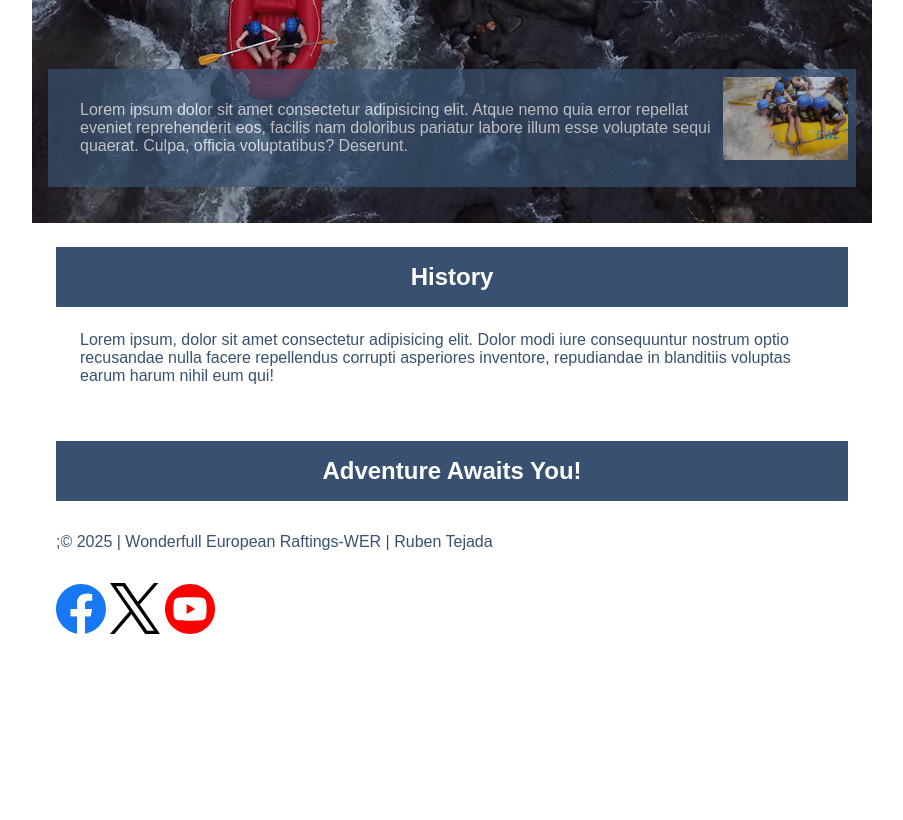
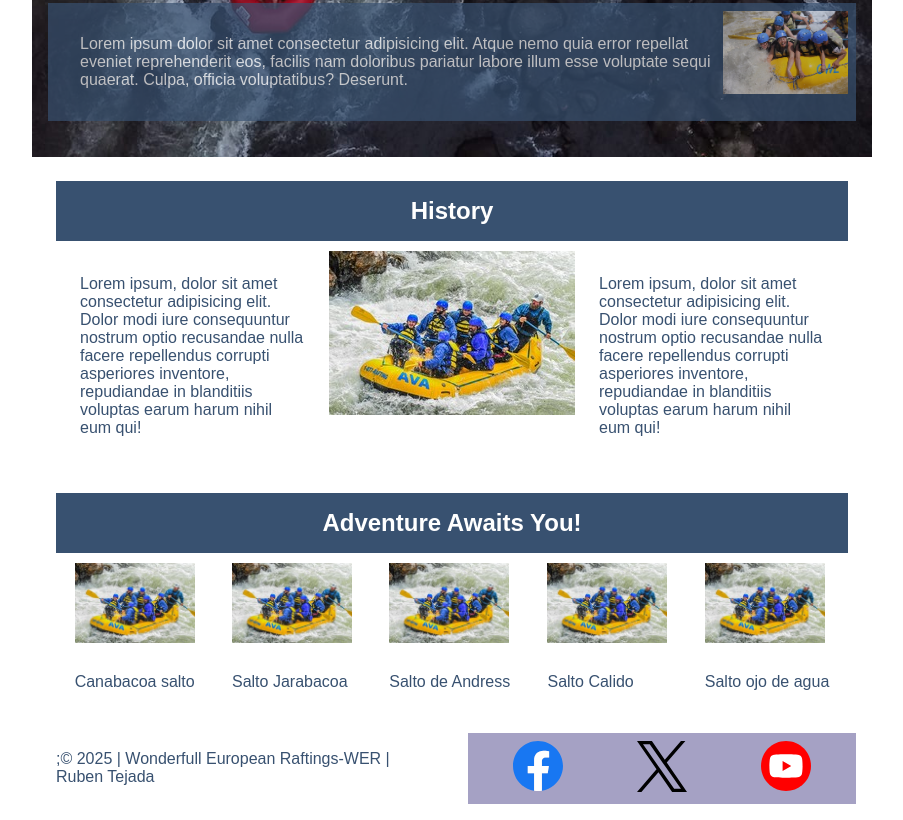
Before and after one commit to RubenTejada/wdd130, a plain HTML site: page wwr/about.html in a window 1280 px wide. Shown: the part 485-1305 px from the top of the page, without its empty margins (188-1091 px from the left). Before the commit the page ends 1147 px from the top, so only its background shows below. Drawn offline with Linux system fonts and the light colour scheme.

Commit message:
Improve structure

```diff
--- a/week04/styles/flexbox.css
+++ b/week04/styles/flexbox.css
@@ -7,7 +7,7 @@ body {
     border: 3px dashed darkcyan;
     background-color: lightyellow;
     display: flex;
-    flex-wrap: wrap;
+
 }
 
 .flex-item {
--- a/wwr/about.html
+++ b/wwr/about.html
@@ -34,12 +34,44 @@
         </div>
         <section>
             <h2>History</h2>
-            <p>Lorem ipsum, dolor sit amet consectetur adipisicing elit. Dolor modi iure consequuntur nostrum optio
-                recusandae nulla facere repellendus corrupti asperiores inventore, repudiandae in blanditiis voluptas
-                earum harum nihil eum qui!</p>
+            <div id="history">
+                <p>Lorem ipsum, dolor sit amet consectetur adipisicing elit. Dolor modi iure consequuntur nostrum optio
+                    recusandae nulla facere repellendus corrupti asperiores inventore, repudiandae in blanditiis
+                    voluptas
+                    earum harum nihil eum qui!</p>
+                <img src="images/rafting_small.jpeg" alt=">Canabacoa salto" />
+
+                <p>Lorem ipsum, dolor sit amet consectetur adipisicing elit. Dolor modi iure consequuntur nostrum optio
+                    recusandae nulla facere repellendus corrupti asperiores inventore, repudiandae in blanditiis
+                    voluptas
+                    earum harum nihil eum qui!</p>
+            </div>
+
         </section>
         <section>
             <h2>Adventure Awaits You!</h2>
+            <div id="adventures">
+                <figure>
+                    <img src="images/rafting_small.jpeg" alt=">Canabacoa salto" />
+                    <figcaption>Canabacoa salto</figcaption>
+                </figure>
+                <figure>
+                    <img src="images/rafting_small.jpeg" alt="Salto Jarabacoa" />
+                    <figcaption>Salto Jarabacoa</figcaption>
+                </figure>
+                <figure>
+                    <img src="images/rafting_small.jpeg" alt="Salto de Andress" />
+                    <figcaption>Salto de Andress</figcaption>
+                </figure>
+                <figure>
+                    <img src="images/rafting_small.jpeg" alt="Salto Calido" />
+                    <figcaption>Salto Calido</figcaption>
+                </figure>
+                <figure>
+                    <img src="images/rafting_small.jpeg" alt="Salto ojo de agua" />
+                    <figcaption>Salto ojo de agua</figcaption>
+                </figure>
+            </div>
         </section>
     </main>
     <footer>
--- a/wwr/styles/rafting.css
+++ b/wwr/styles/rafting.css
@@ -16,7 +16,50 @@
 header{
     background-color: var(--primary-color);
     color: var(--accent-color);
+    display: grid;
+    grid-template-columns: 1fr 1fr;
+    align-items: center;
 }
+
+nav{
+    display: flex;
+    flex-direction: row;
+    justify-content: space-around;
+    background-color: #a5a1c4;
+}
+
+header img {
+    border: #142d4c solid 2px;
+}
+
+#adventures{
+margin-top: 10px;
+display: flex;
+flex-direction: row;
+flex-wrap: wrap;
+justify-content: space-around;
+width: 100%;
+
+}
+
+#history{
+    display: grid;
+    grid-template-columns: 2fr 1fr 2fr;
+    margin-top: 10px;
+}
+
+figure{
+    display: grid;
+    grid-template-rows: 100px 20px;
+    grid-gap: 10px;
+}
+
+figure img {
+    width: 120px;
+    height: auto;
+}
+
+
 
 body{
     font-family: var(--body-font);
@@ -88,3 +131,9 @@ h2 {
     height: auto;
     width: 100%;
 }
+
+footer{
+    display: grid;
+    grid-template-columns: 1fr 1fr;
+    align-items: center;
+}
```
Also changed, not shown: week04/styles/layout-exercises.css (+15 -1 lines), wwr/images/rafting_small.jpeg (added).
